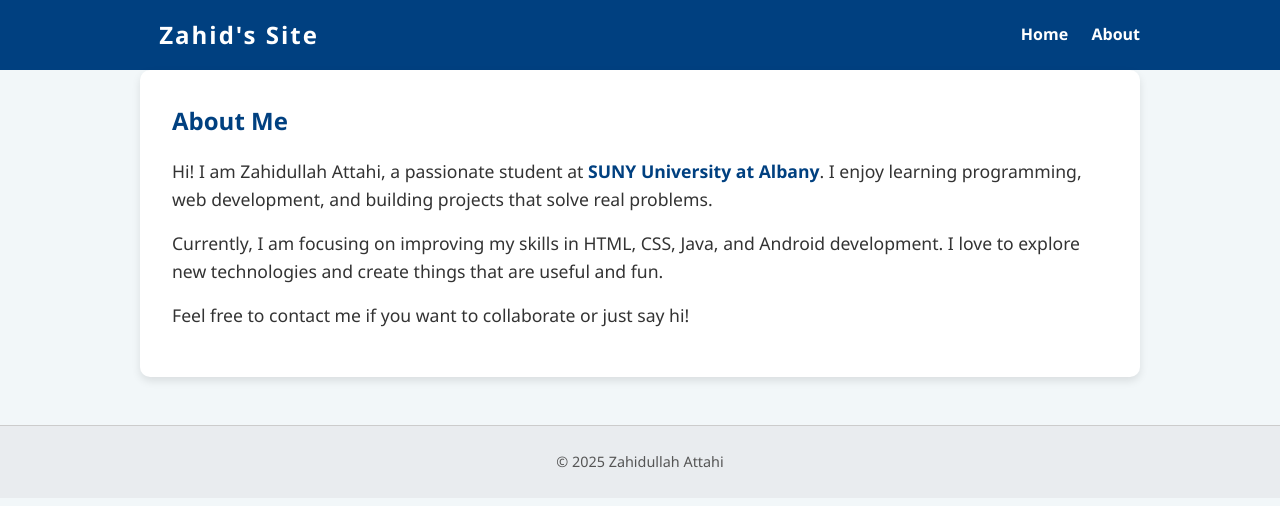
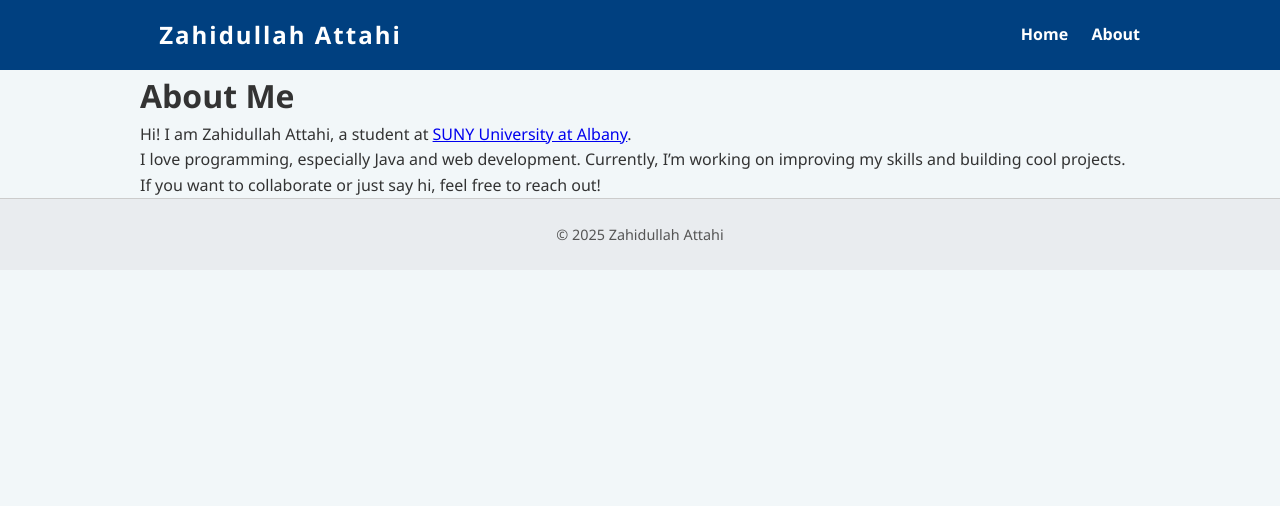
Before and after one commit to ZAHID-18-web/my-static-website, a plain HTML site: page about.html in a window 1280 px wide. Drawn offline with Linux system fonts and the light colour scheme.

Commit message:
Update about.html
e

```diff
--- a/about.html
+++ b/about.html
@@ -3,13 +3,13 @@
 <head>
   <meta charset="UTF-8" />
   <meta name="viewport" content="width=device-width, initial-scale=1" />
-  <title>About Zahidullah</title>
+  <title>About Zahidullah Attahi</title>
   <link rel="stylesheet" href="style.css" />
 </head>
 <body>
   <nav>
     <div class="container">
-      <a href="index.html" class="logo">Zahid's Site</a>
+      <a href="index.html" class="logo">Zahidullah Attahi</a>
       <div class="nav-links">
         <a href="index.html">Home</a>
         <a href="about.html">About</a>
@@ -17,14 +17,12 @@
     </div>
   </nav>
 
-  <section class="content container">
+  <main class="container main-content">
     <h1>About Me</h1>
-    <p>Hi! I am Zahidullah Attahi, a passionate student at <a href="https://www.albany.edu" target="_blank" rel="noopener">SUNY University at Albany</a>. I enjoy learning programming, web development, and building projects that solve real problems.</p>
-
-    <p>Currently, I am focusing on improving my skills in HTML, CSS, Java, and Android development. I love to explore new technologies and create things that are useful and fun.</p>
-
-    <p>Feel free to contact me if you want to collaborate or just say hi!</p>
-  </section>
+    <p>Hi! I am <span class="highlight">Zahidullah Attahi</span>, a student at <a href="https://www.albany.edu" target="_blank" rel="noopener">SUNY University at Albany</a>.</p>
+    <p>I love programming, especially Java and web development. Currently, I’m working on improving my skills and building cool projects.</p>
+    <p>If you want to collaborate or just say hi, feel free to reach out!</p>
+  </main>
 
   <footer>
     <div class="container">
```
